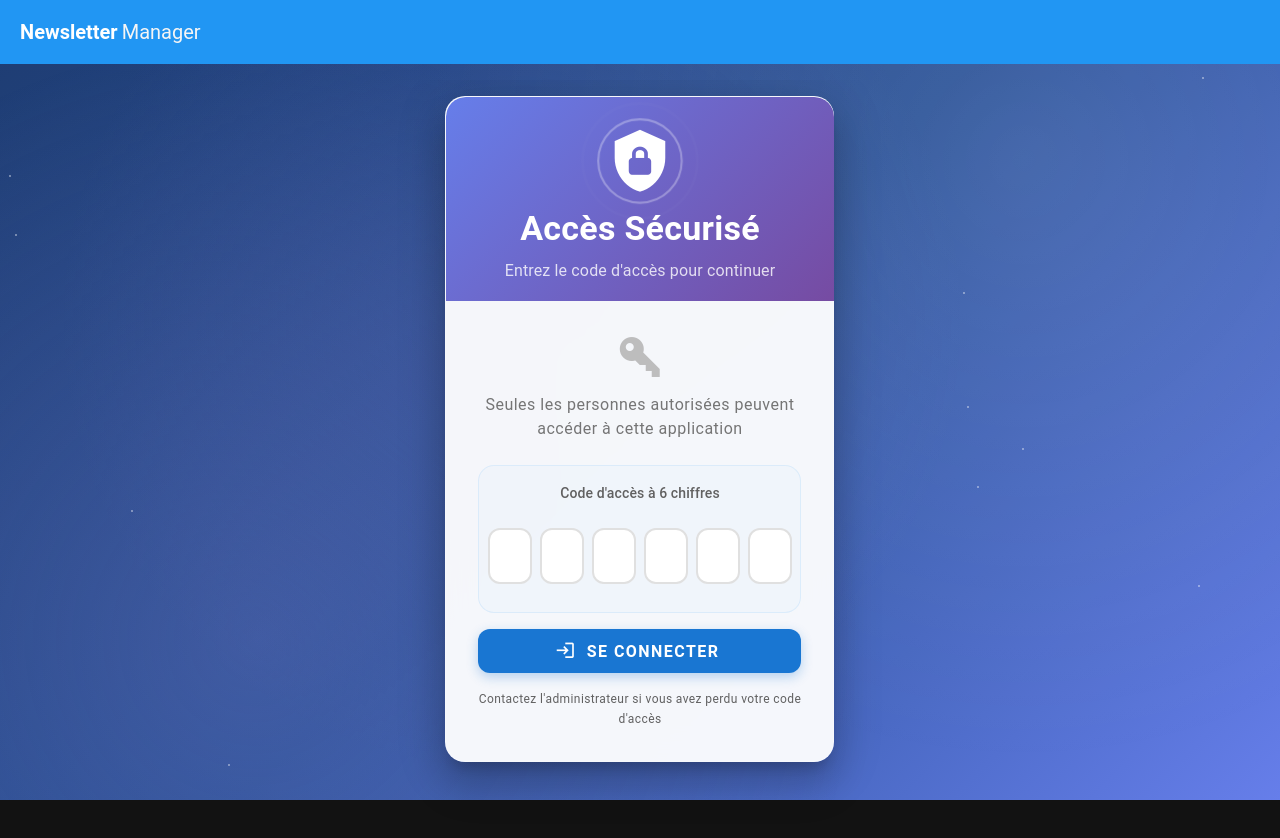
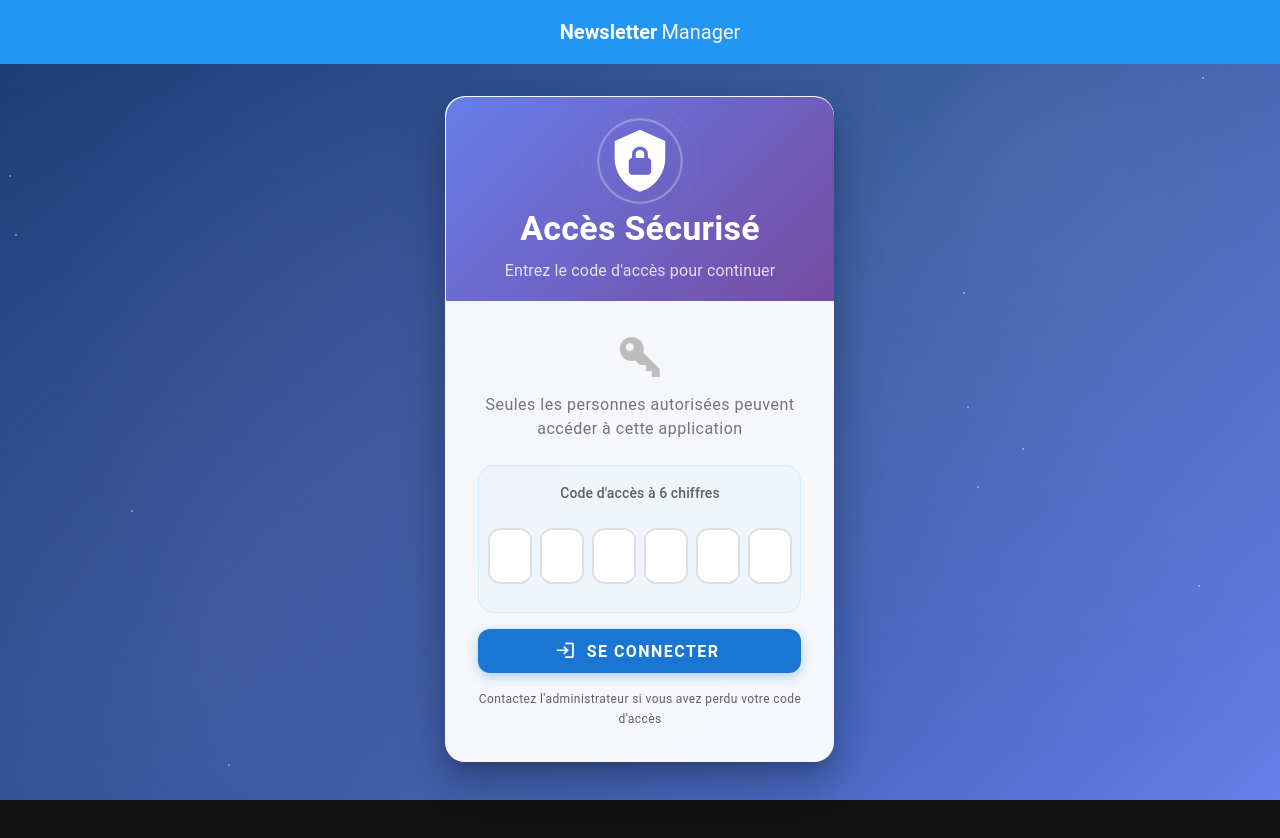
Before and after one commit to nurdjedidi/newsletters_manager, a Nuxt app: page /login in a window 1280 px wide. Shown: the top 838 px of the page. Built offline with nearby package versions, Linux system fonts and the light colour scheme; what moment-hijri would draw is missing.

Commit message:
'update'

```diff
--- a/app.vue
+++ b/app.vue
@@ -1,7 +1,8 @@
 <template>
   <v-app>
     <v-layout>
-      <app-header />
+      <app-header v-if="!isPublicRoute" />
+      <login-header v-else />
 
       <v-main>
         <v-container fluid :class="{ 'min-h-screen': isPublicRoute }">
--- a/components/AppHeader.vue
+++ b/components/AppHeader.vue
@@ -7,7 +7,7 @@
 
     <v-spacer></v-spacer>
 
-    <div v-if="!isPublicRoute" class="d-none d-md-flex align-center">
+    <div class="d-none d-md-flex align-center">
       <v-btn v-for="item in navItems" :key="item.title" :to="item.to" variant="text" color="white">
         {{ item.title }}
       </v-btn>
@@ -51,12 +51,6 @@ const router = useRouter()
 const route = useRoute()
 const drawer = ref(false)
 
-const publicRoutes = ['/login', '/unsubscribe']
-
-const isPublicRoute = computed(() => {
-  return publicRoutes.includes(route.path)
-})
-
 const navItems = [
   { title: 'Dashboard', to: '/' },
   { title: 'Newsletters', to: '/newsletters' },
--- /dev/null
+++ b/components/LoginHeader.vue
@@ -0,0 +1,13 @@
+<template>
+  <v-app-bar color="primary" app flat>
+    <v-app-bar-title class="text-center w-100">
+      <span class="text-white font-weight-bold mr-1">Newsletter</span>
+      <span class="text-grey-lighten-4">Manager</span>
+    </v-app-bar-title>
+  </v-app-bar>
+</template>
+
+<script setup>
+</script>
+
+<style scoped></style>
```
